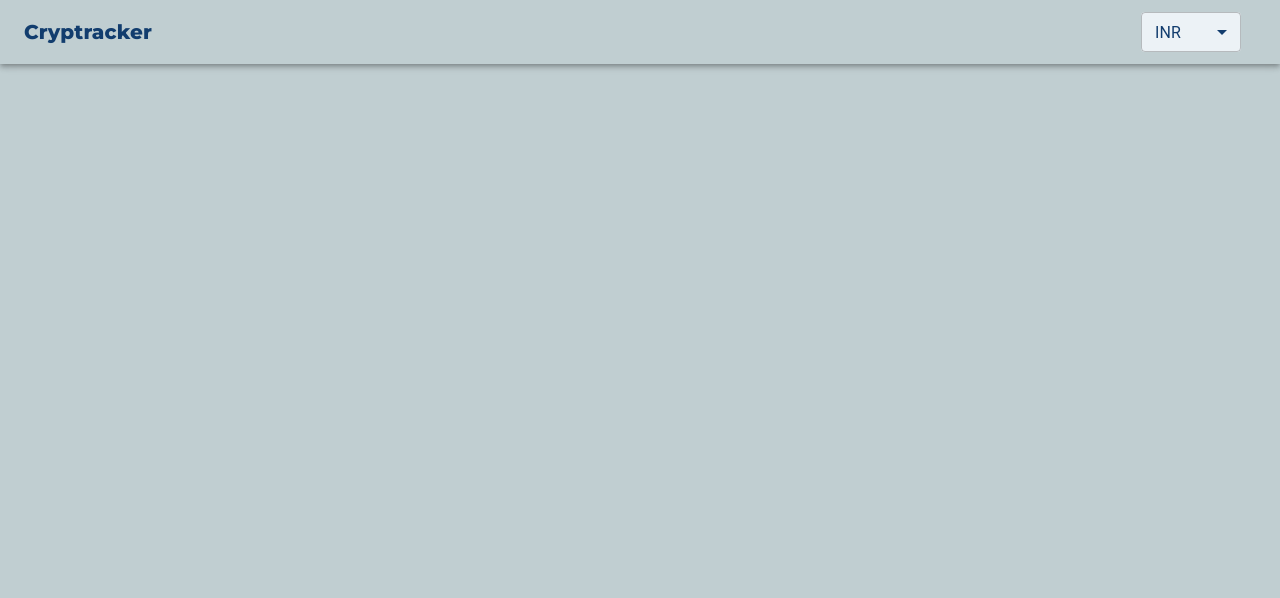
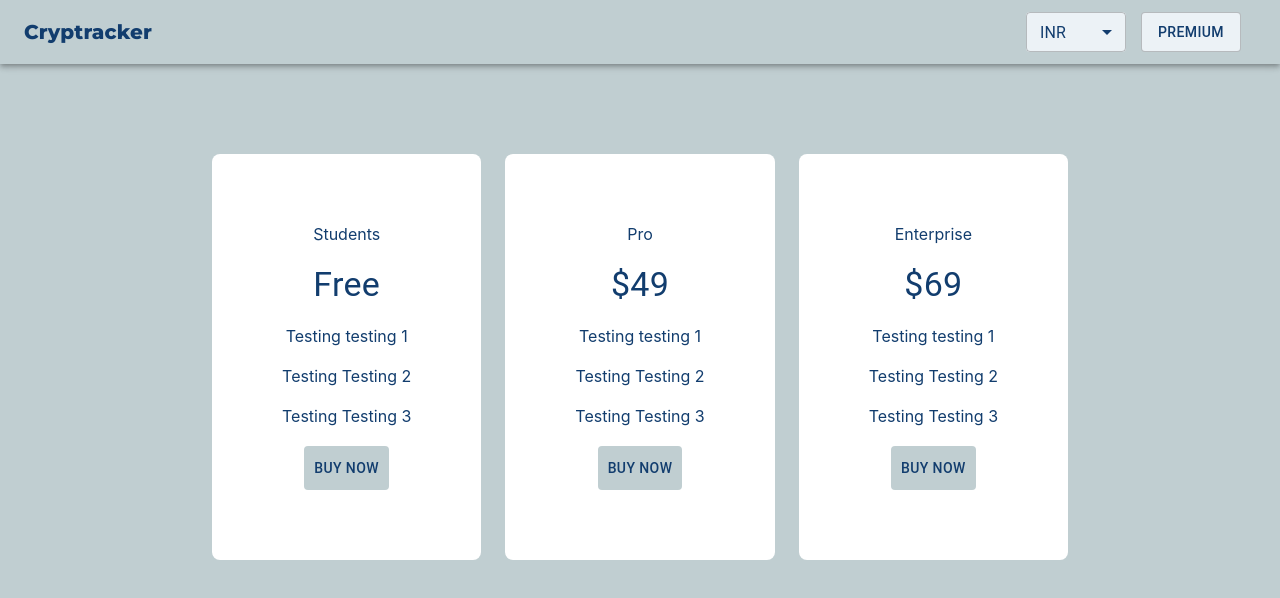
Before and after one commit to AnuragRoshan/crypto-tracking, a React (Create React App) app in the folder crypto-tracking-app/: page /Pricing in a window 1280 px wide. Before the commit this address had no page. Shown: the top 598 px of the page. Built offline with nearby package versions, Linux system fonts and the light colour scheme.

Commit message:
pricing updated

```diff
--- a/crypto-tracking-app/src/App.js
+++ b/crypto-tracking-app/src/App.js
@@ -5,6 +5,7 @@ import Header from './Components/Header';
 import { Routes } from 'react-router-dom';
 import Coinpage from './Pages/Coinpage';
 import { makeStyles } from '@material-ui/core'
+import Pricing from './Pages/Pricing';
 
 function App() {
 
@@ -27,6 +28,7 @@ function App() {
 
           < Route exact path="/" element={<Home />} />
           < Route exact path="/coin/:id" element={<Coinpage/>} />
+          < Route exact path="/Pricing" element={<Pricing/>} />
 
         </Routes>
 
--- a/crypto-tracking-app/src/Components/Coininfo.js
+++ b/crypto-tracking-app/src/Components/Coininfo.js
@@ -1,5 +1,5 @@
 import axios from "axios";
-import { useEffect, useState , React} from "react";
+import { useEffect, useState, React } from "react";
 import { HistoricalChart } from "../Config/Api";
 import { Line } from "react-chartjs-2";
 import { chartDays } from "../Config/Data";
@@ -109,7 +109,8 @@ const CoinInfo = ({ coin }) => {
                 {chartDays.map((day) => (
                   <SelectButton
                     key={day.value}
-                  onClick={() => {setDays(day.value);
+                    onClick={() => {
+                      setDays(day.value);
                       setflag(false);
                     }}
                     selected={day.value === days}
--- a/crypto-tracking-app/src/Components/Header.js
+++ b/crypto-tracking-app/src/Components/Header.js
@@ -1,5 +1,5 @@
 import React from 'react'
-import { AppBar, Container, createTheme, makeStyles, MenuItem, Select, ThemeProvider, Toolbar, Typography } from '@material-ui/core'
+import { AppBar, Button, Container, createTheme, makeStyles, MenuItem, Select, ThemeProvider, Toolbar, Typography } from '@material-ui/core'
 import {useNavigate} from "react-router-dom"
 // import { CryptoState } from '../CryptoContext';
 import { CryptoState } from '../ContextAPi/CryptoContext';
@@ -53,6 +53,11 @@ export default function Header() {
                         <MenuItem value={"USD"} >USD</MenuItem>
                         <MenuItem value={"EUR"}>EUR</MenuItem>
                     </Select>
+                    <Button onClick={()=>navigate("/Pricing")}
+                    variant='outlined' style={{ width: 100, height: 40, marginRight: 15, color:"#123d6e",backgroundColor: '#ecf2f6' }}
+                    >
+                        Premium
+                    </Button>
                 </Toolbar>
             {/* </Container> */}
 
--- a/crypto-tracking-app/src/Pages/Coinpage.js
+++ b/crypto-tracking-app/src/Pages/Coinpage.js
@@ -68,7 +68,8 @@ export default function Coinpage() {
     },
     marketData: {
       alignSelf: "start",
-      padding: 25,
+      paddingTop: 25,
+      paddingBottom: 25,
       paddingTop: 10,
       width: "100%",
       [theme.breakpoints.down("md")]: {
@@ -107,9 +108,7 @@ export default function Coinpage() {
         <div className={classes.sidebar}>
 
 
-        <Typography variant="subtitle1" className={classes.description}>
-        {coin?.description.en.split(". ")[0]}.
-        </Typography>
+
         <div className={classes.marketData}>
             <span style={{ display : "flex" }}>
             <Typography variant="h5" className={classes.heading}>
@@ -126,9 +125,7 @@ export default function Coinpage() {
             <Typography variant="h5" >
             {symbol}{" "}
               {numberWithCommas(
-                coin?.market_data.market_cap[currency.toLowerCase()]
-                  .toString()
-                  .slice(0, -6)
+                coin?.market_data.current_price[currency.toLowerCase()]
               )}{" "}
 
             </Typography>
@@ -150,6 +147,9 @@ export default function Coinpage() {
             </Typography>
 
             </span>
+            <Typography variant="subtitle1" className={classes.description}>
+        {coin?.description.en.split(". ")[0]}.{coin?.description.en.split(". ")[1]}.{coin?.description.en.split(". ")[2]}.{coin?.description.en.split(". ")[3]}.{coin?.description.en.split(". ")[4]}.{coin?.description.en.split(". ")[5]}.
+        </Typography>
         </div>
 
 
--- /dev/null
+++ b/crypto-tracking-app/src/Pages/Pricing.js
@@ -0,0 +1,149 @@
+import React from 'react'
+import { makeStyles, Box, Typography, Button } from '@material-ui/core'
+
+
+const useStyles = makeStyles(theme => ({
+
+
+  containerTop: {
+    width: "auto",
+    height: "auto",
+    display: "flex",
+    flexDirection: "row",
+    alignItems: "center",
+    justifyContent: "center",
+    paddingInline: 150,
+    paddingBlock:90,
+
+
+    [theme.breakpoints.down("sm")]: {
+      width: "100%",
+      flexDirection: "column",
+      marginTop: 0,
+      padding: 200,
+      width: "auto",
+      height: "auto",
+      alignItems: "center",
+      justifyContent: "center",
+    },
+  },
+  containerInside: {
+    backgroundColor:"white",
+    width: "auto",
+    height: "auto",
+    display: "flex",
+    flexDirection: "column",
+    alignItems: "center",
+    justifyContent: "center",
+    padding: 60,
+    // border: "1px solid black",
+    borderRadius: 8,
+    marginInline:12,
+    '&:hover': {
+      transform: "scale3d(1.05, 1.05, 1)",
+      transition: "transform 0.5s ease-in-out",
+      boxShadow: 2,
+    },
+    [theme.breakpoints.down("md")]: {
+      // width: "100%",
+      flexDirection: "column",
+      marginTop: 30,
+      padding: 100,
+      width: "auto",
+      height: "auto",
+      alignItems: "center",
+      justifyContent: "center",
+    },
+  },
+  Subheading: {
+    width: "auto",
+    padding: 10,
+    alignItems: "center",
+    justifyContent: "center",
+  },
+
+  Button:{
+    margin:10,
+    padding:10,
+    backgroundColor:"#c0ced1",
+    '&:hover': {
+      backgroundColor: "white",
+    },
+  }
+}))
+function Pricing() {
+  const classes = useStyles()
+  return (
+    <>
+
+    <div className={classes.containerTop}>
+
+      <div className={classes.containerInside}>
+        <Typography variant='heading' className={classes.Subheading}>
+          Students
+        </Typography>
+        <Typography variant='h4' className={classes.Subheading}>
+          Free
+        </Typography>
+        <Typography variant='heading' className={classes.Subheading}>
+          Testing testing 1
+        </Typography>
+        <Typography variant='heading' className={classes.Subheading}>
+          Testing Testing 2
+        </Typography>
+        <Typography variant='heading' className={classes.Subheading}>
+          Testing Testing 3
+        </Typography>
+        <Button className={classes.Button} >
+          Buy Now
+        </Button>
+      </div>
+      <div className={classes.containerInside}>
+        <Typography variant='heading' className={classes.Subheading}>
+          Pro
+        </Typography>
+        <Typography variant='h4' className={classes.Subheading}>
+          $49
+        </Typography>
+        <Typography variant='heading' className={classes.Subheading}>
+          Testing testing 1
+        </Typography>
+        <Typography variant='heading' className={classes.Subheading}>
+          Testing Testing 2
+        </Typography>
+        <Typography variant='heading' className={classes.Subheading}>
+          Testing Testing 3
+        </Typography>
+        <Button className={classes.Button}  >
+          Buy Now
+        </Button>
+
+      </div>
+      <div className={classes.containerInside}>
+        <Typography variant='heading' className={classes.Subheading}>
+          Enterprise
+        </Typography>
+        <Typography variant='h4' className={classes.Subheading}>
+          $69
+        </Typography>
+        <Typography variant='heading' className={classes.Subheading}>
+          Testing testing 1
+        </Typography>
+        <Typography variant='heading' className={classes.Subheading}>
+          Testing Testing 2
+        </Typography>
+        <Typography variant='heading' className={classes.Subheading}>
+          Testing Testing 3
+        </Typography>
+        <Button className={classes.Button} >
+          Buy Now
+        </Button>
+      </div>
+
+
+    </div>
+    </>
+  )
+}
+
+export default Pricing
```
Lines whose indentation alone changed are shown as unchanged.
